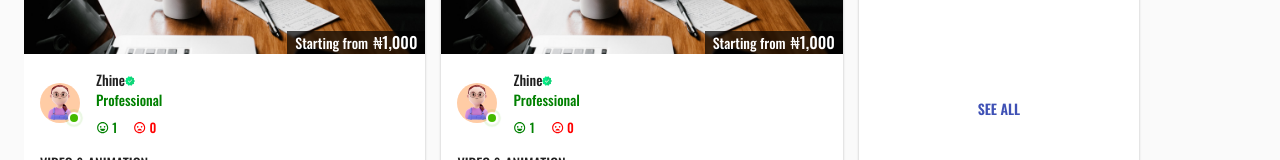
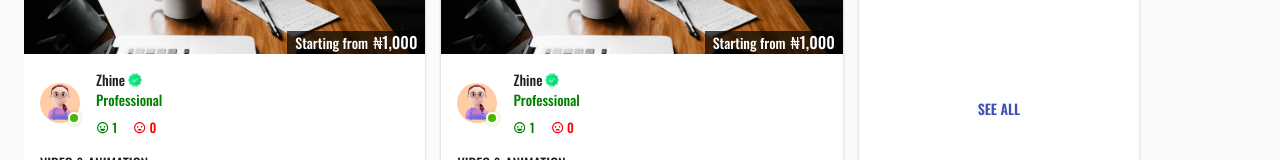
Before and after one commit to Holuwashina/hireHelp, a Next.js app: page / in a window 1280 px wide. Shown: the part 1156-1316 px from the top of the page. Built offline with nearby package versions, Linux system fonts and the light colour scheme.

Commit message:
Front end design - December 2022

```diff
--- a/components/recommendedSkills.js
+++ b/components/recommendedSkills.js
@@ -137,15 +137,18 @@ const RecommendedSkills = () => {
                   <Avatar alt="Remy Sharp" src="/avatar.jpg" />
                 </StyledBadge>
                 <Stack direction="column" sx={{ flexGrow: 1 }}>
-                  <Typography variant="body2">
-                    Zhine
+                  <Stack direction="row">
+                    <Typography variant="body2" sx={{ mr: "3px" }}>
+                      Zhine
+                    </Typography>
                     <img
-                      sx={{ width: 10, height: 10 }}
+                      style={{ placeSelf: "center" }}
+                      width={14}
+                      height={14}
                       alt="Badge"
                       src="/check1.png"
                     />
-                  </Typography>
-
+                  </Stack>
                   <Typography variant="body2" sx={{ color: "green" }}>
                     Professional
                   </Typography>
@@ -272,15 +275,18 @@ const RecommendedSkills = () => {
                   <Avatar alt="Remy Sharp" src="/avatar.jpg" />
                 </StyledBadge>
                 <Stack direction="column" sx={{ flexGrow: 1 }}>
-                  <Typography variant="body2">
-                    Zhine
+                  <Stack direction="row">
+                    <Typography variant="body2" sx={{ mr: "3px" }}>
+                      Zhine
+                    </Typography>
                     <img
-                      sx={{ width: 10, height: 10 }}
+                      style={{ placeSelf: "center" }}
+                      width={14}
+                      height={14}
                       alt="Badge"
                       src="/check1.png"
                     />
-                  </Typography>
-
+                  </Stack>
                   <Typography variant="body2" sx={{ color: "green" }}>
                     Professional
                   </Typography>
```
